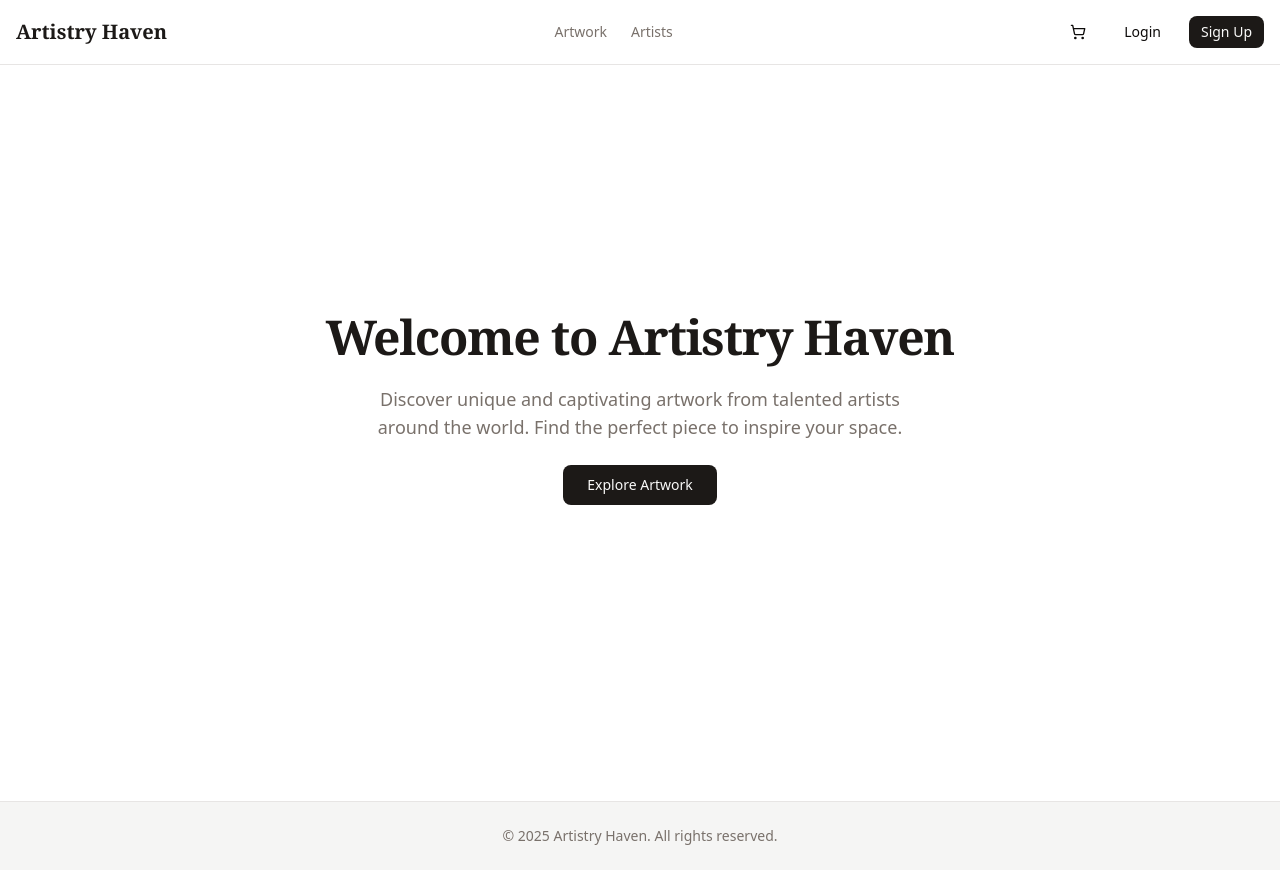
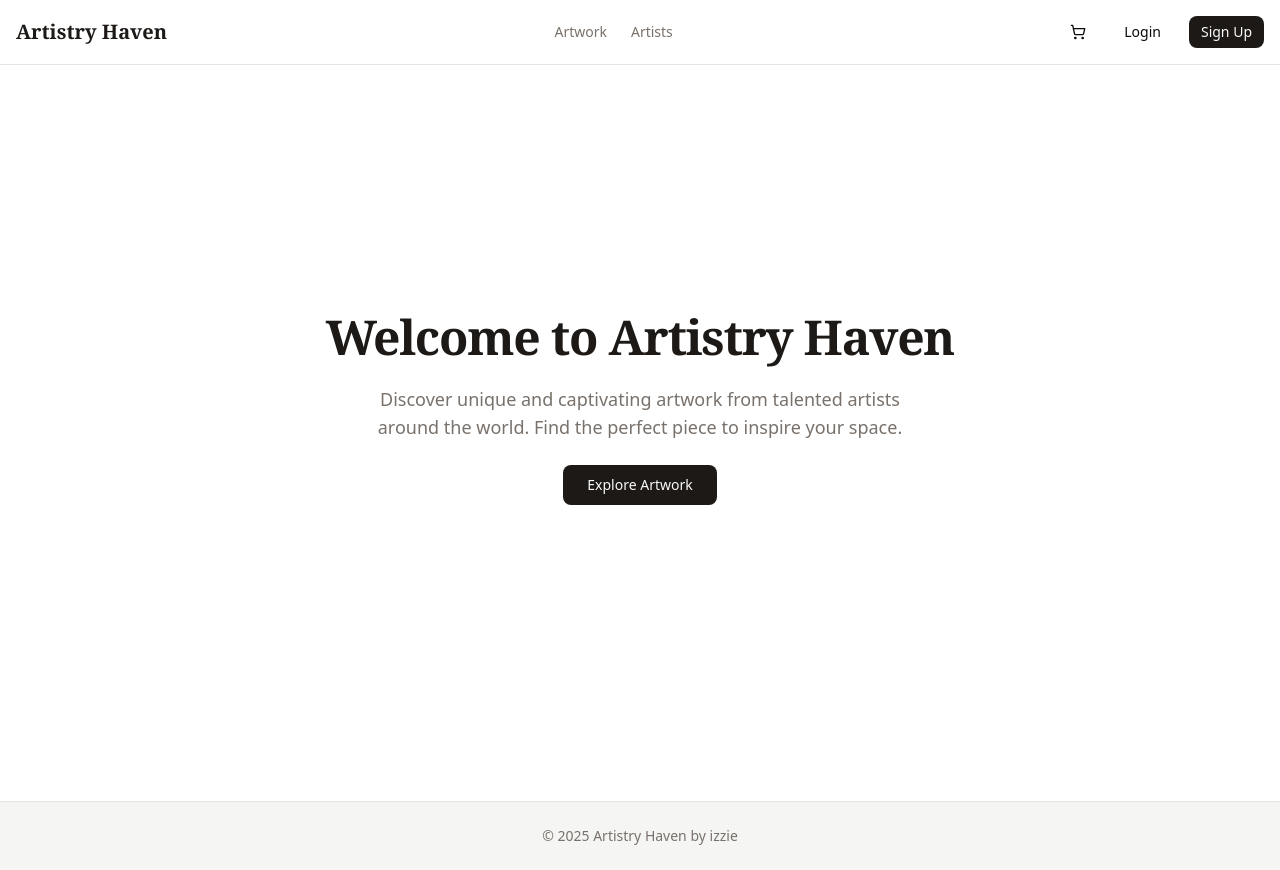
Before and after one commit to Izzienjeri/shoply, a Next.js app in the folder main/: page / in a window 1280 px wide. Built offline with nearby package versions, Linux system fonts and the light colour scheme; no server answers.

Commit message:
updated readme

```diff
--- a/main/src/components/layout/Footer.tsx
+++ b/main/src/components/layout/Footer.tsx
@@ -4,7 +4,7 @@ export function Footer() {
   return (
     <footer className="bg-muted text-muted-foreground border-t border-border mt-12 py-6">
       <div className="container mx-auto px-4 text-center text-sm">
-        © {new Date().getFullYear()} Artistry Haven. All rights reserved.
+        © {new Date().getFullYear()} Artistry Haven by izzie
       </div>
     </footer>
   );
```
Also changed, not shown: main/src/data.txt, 2 other files (tests, documents, lock files or other folders).
